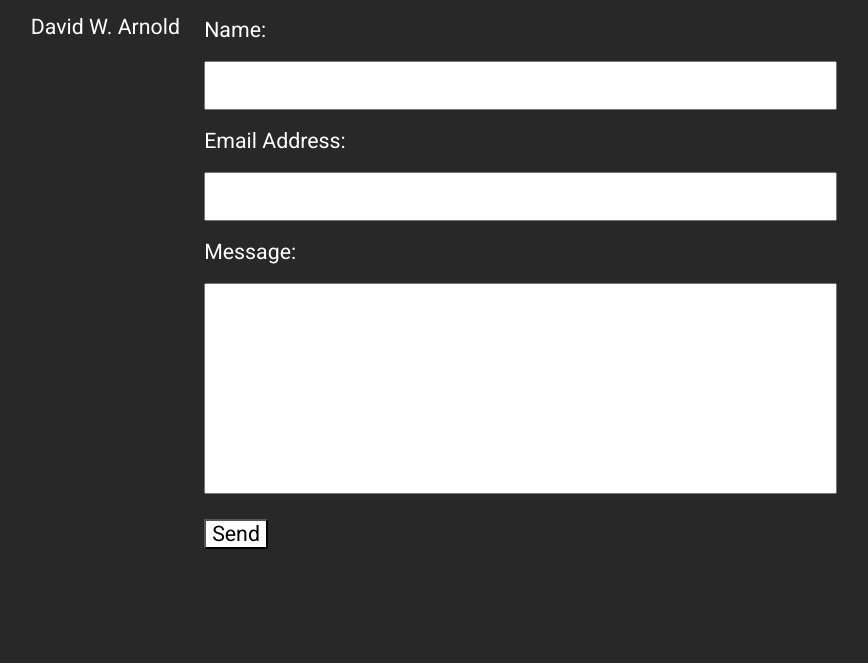
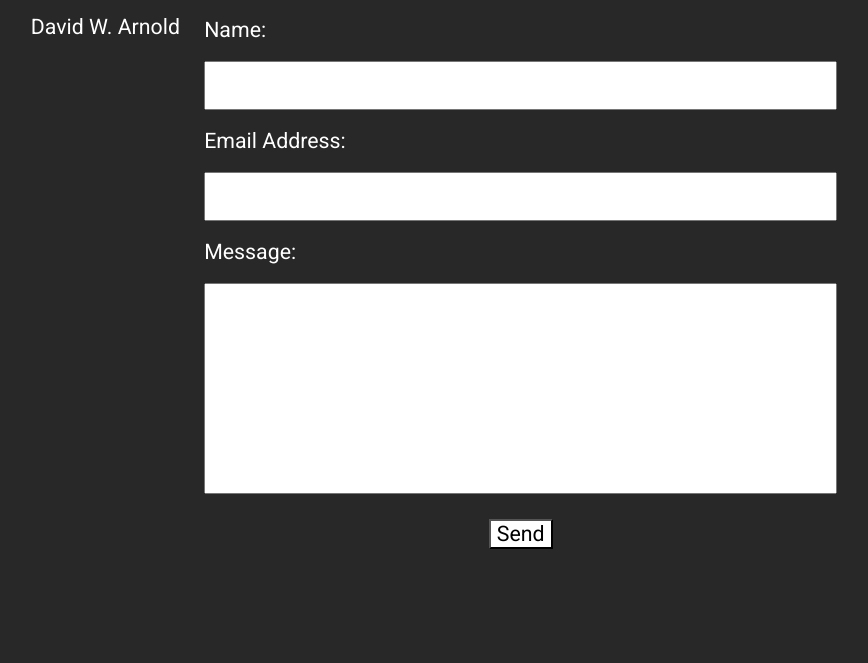
Before and after one commit to d-w-arnold/deltawhiskeyalpha.com, a PHP site: page /contact.php in a window 1280 px wide. Shown: the part 572-1235 px from the top of the page, without its empty margins (206-1074 px from the left). Run offline with PHP 8.4, Linux system fonts and the light colour scheme; some libraries are stand-ins or nearby versions.

Commit message:
Centered button on Contat page

```diff
--- a/contact.php
+++ b/contact.php
@@ -174,7 +174,7 @@ include "./topHTML.php";
                 <div><input class="response" type="email" id="email" name="email" tabindex="2" value="<?php email($status)?>"></div>
                 <div class="tinySpacing"><label for="message">Message:</label></div>
                 <div><textarea class="response" id="message" name="message" tabindex="3" rows="10"><?php textArea($status)?></textarea></div>
-                <div class="tinySpacing"><button id="button" class="g-recaptcha" data-sitekey="6LdcpDIUAAAAAM9btQ69nAV7k8cYtLXHNUeb41UP" data-callback="onSubmit" tabindex="4">Send</button></div>
+                <div class="tinySpacing centerButton"><button id="button" class="g-recaptcha" data-sitekey="6LdcpDIUAAAAAM9btQ69nAV7k8cYtLXHNUeb41UP" data-callback="onSubmit" tabindex="4">Send</button></div>
             </form>
         </div>
     </div>
```
